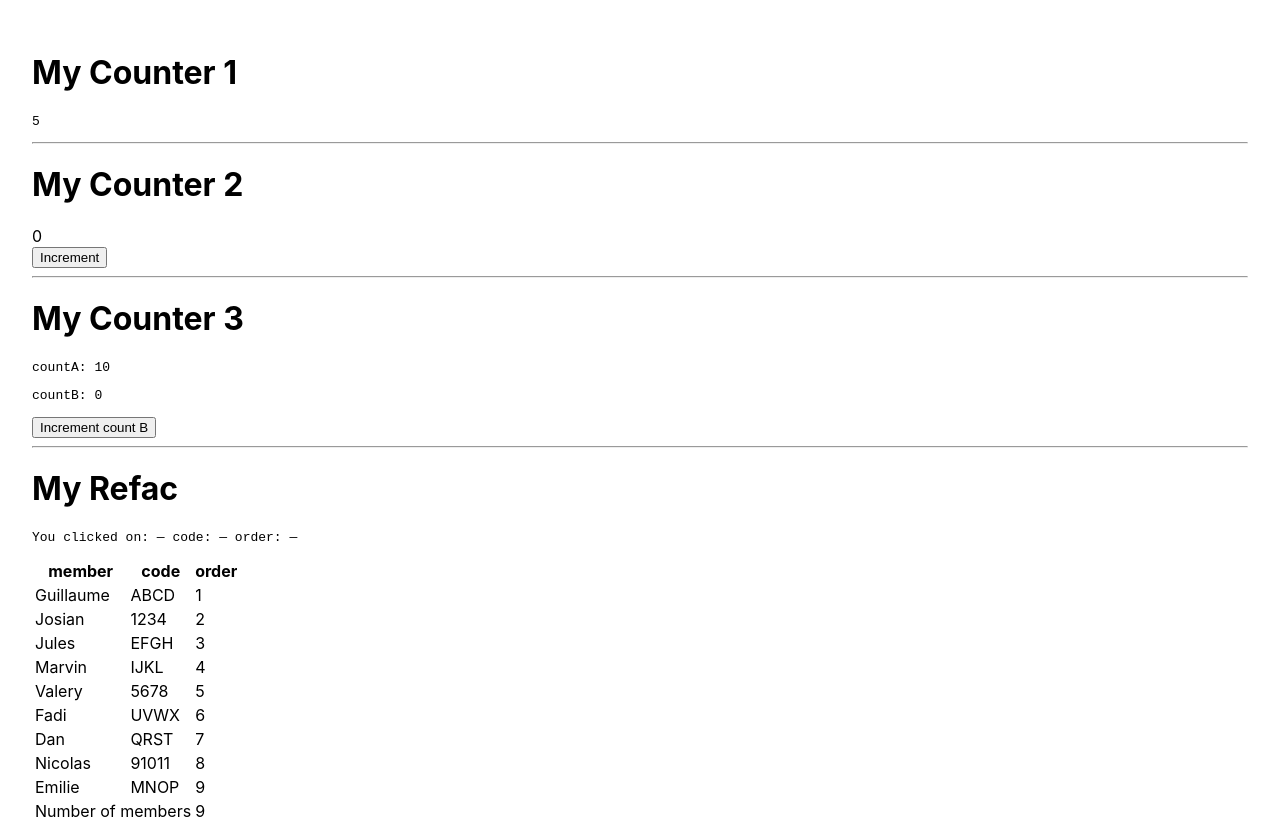
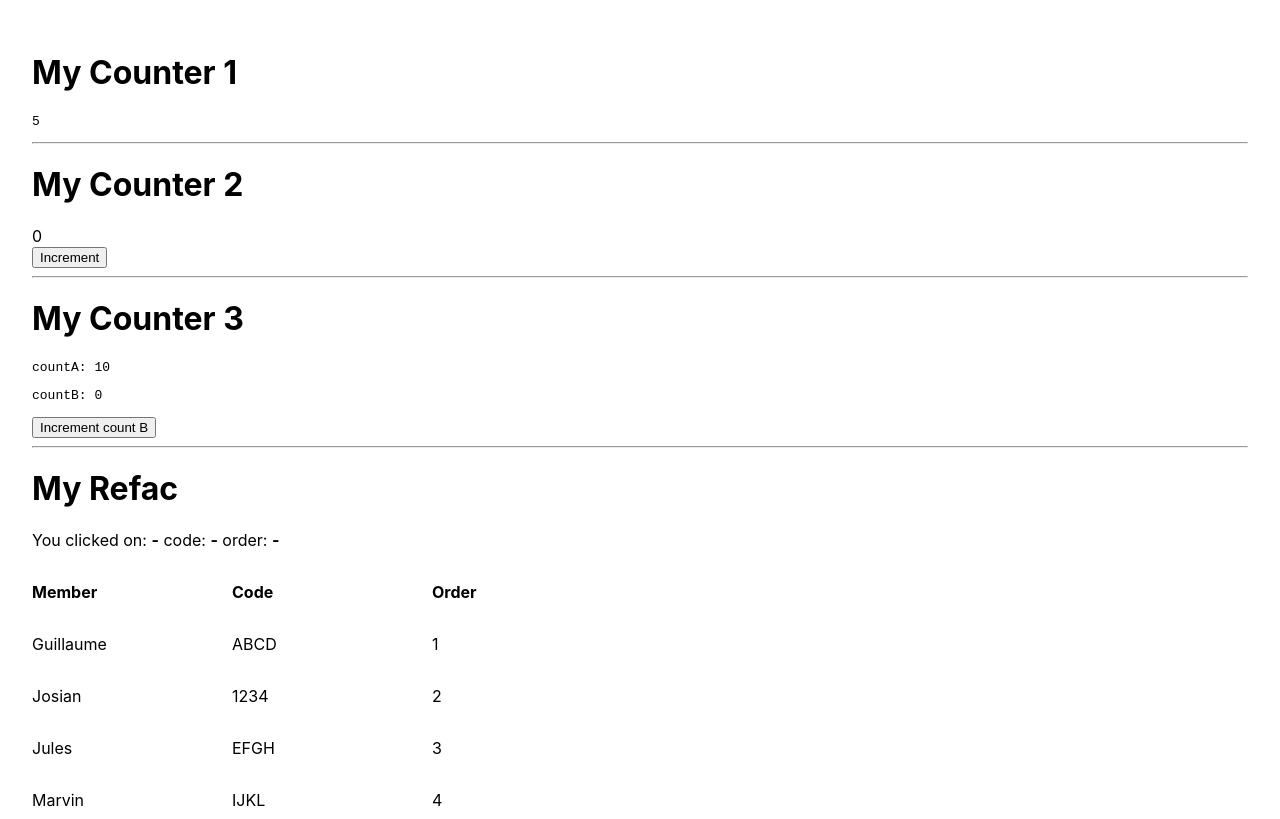
Before and after one commit to wadebutler/box_office, a React (Create React App) app: page / in a window 1280 px wide. Shown: the top 819 px of the page. Built offline with nearby package versions, Linux system fonts and the light colour scheme.

Commit message:
excersize 4

```diff
--- a/src/exercises/4-Refac/index.jsx
+++ b/src/exercises/4-Refac/index.jsx
@@ -10,151 +10,54 @@
 import { useState } from "react";
 
 const Refac = () => {
-  const [member, setMember] = useState();
-  const [code, setCode] = useState();
-  const [order, setOrder] = useState();
+  const [member, setMember] = useState("-");
+  const [code, setCode] = useState("-");
+  const [order, setOrder] = useState(null);
+  const [data, setData] = useState([
+    {name: "Guillaume", code: "ABCD", order: 1},
+    {name: "Josian", code: "1234", order: 2},
+    {name: "Jules", code: "EFGH", order: 3},
+    {name: "Marvin", code: "IJKL", order: 4},
+    {name: "Valery", code: "5678", order: 5},
+    {name: "Fadi", code: "UVWX", order: 6},
+    {name: "Dan", code: "QRST", order: 7},
+    {name: "Nicolas", code: "91011", order: 8},
+    {name: "Emilie", code: "MNOP", order: 9}
+  ])
+
+  const handleRows = () => {
+    return data.map((item, index) => {
+      return (
+        <div key={index} onClick={() => handleClick(item)} style={{display: "flex", justifyContent: "space-between", width: "100%", cursor: "pointer"}}>
+          <p style={{width: 200}}>{item.name}</p>
+          <p style={{width: 200}}>{item.code}</p>
+          <p style={{width: 200}}>{item.order}</p>
+        </div>
+      )
+    })
+  }
+
+  const handleClick = (item) => {
+    setMember(item.name);
+    setCode(item.code);
+    setOrder(item.order);
+  }
 
   return (
     <div>
       <h1>My Refac</h1>
-      <pre>
-        You clicked on: {member || "—"} code: {code || "—"} order:{" "}
-        {order || "—"}
-      </pre>
-      <table>
-        <thead>
-          <tr>
-            <th>member</th>
-            <th>code</th>
-            <th>order</th>
-          </tr>
-        </thead>
-        <tbody>
-          <tr>
-            <td
-              onClick={() => {
-                setMember("Guillaume");
-                setCode("ABCD");
-                setOrder(1);
-              }}
-            >
-              {"Guillaume"}
-            </td>
-            <td>{"ABCD"}</td>
-            <td>1</td>
-          </tr>
-          <tr>
-            <td
-              onClick={() => {
-                setMember("Josian");
-                setCode("1234");
-                setOrder(2);
-              }}
-            >
-              {"Josian"}
-            </td>
-            <td>{"1234"}</td>
-            <td>2</td>
-          </tr>
-          <tr>
-            <td
-              onClick={() => {
-                setMember("Jules");
-                setCode("EFGH");
-                setOrder(3);
-              }}
-            >
-              {"Jules"}
-            </td>
-            <td>{"EFGH"}</td>
-            <td>3</td>
-          </tr>
-          <tr>
-            <td
-              onClick={() => {
-                setMember("Marvin");
-                setCode("IJKL");
-                setOrder(4);
-              }}
-            >
-              {"Marvin"}
-            </td>
-            <td>{"IJKL"}</td>
-            <td>4</td>
-          </tr>
-          <tr>
-            <td
-              onClick={() => {
-                setMember("Valery");
-                setCode("5678");
-                setOrder(5);
-              }}
-            >
-              {"Valery"}
-            </td>
-            <td>{"5678"}</td>
-            <td>5</td>
-          </tr>
-          <tr>
-            <td
-              onClick={() => {
-                setMember("Fadi");
-                setCode("UVWX");
-                setOrder(6);
-              }}
-            >
-              {"Fadi"}
-            </td>
-            <td>{"UVWX"}</td>
-            <td>6</td>
-          </tr>
-          <tr>
-            <td
-              onClick={() => {
-                setMember("Dan");
-                setCode("QRST");
-                setOrder(7);
-              }}
-            >
-              {"Dan"}
-            </td>
-            <td>{"QRST"}</td>
-            <td>7</td>
-          </tr>
-          <tr>
-            <td
-              onClick={() => {
-                setMember("Nicolas");
-                setCode("91011");
-                setOrder(8);
-              }}
-            >
-              {"Nicolas"}
-            </td>
-            <td>{"91011"}</td>
-            <td>8</td>
-          </tr>
-          <tr>
-            <td
-              onClick={() => {
-                setMember("Emilie");
-                setCode("MNOP");
-                setOrder(9);
-              }}
-            >
-              {"Emilie"}
-            </td>
-            <td>{"MNOP"}</td>
-            <td>9</td>
-          </tr>
-        </tbody>
-        <tfoot>
-          <tr>
-            <td colSpan={2}>Number of members</td>
-            <td>9</td>
-          </tr>
-        </tfoot>
-      </table>
+      <p  style={{width: 600}}>
+        You clicked on: <span style={{fontWeight: "bold"}}>{member}</span> code: <span style={{fontWeight: "bold"}}>{code}</span> order: <span style={{fontWeight: "bold"}}>{order ? order : "-"}</span>
+      </p>
+
+      <div style={{width: 600}}>
+        <div style={{display: "flex", justifyContent: "space-between"}}>
+          <p style={{width: 200, fontWeight: "bold"}}>Member</p>
+          <p style={{width: 200, fontWeight: "bold"}}>Code</p>
+          <p style={{width: 200, fontWeight: "bold"}}>Order</p>
+        </div>
+        {handleRows()}
+      </div>
     </div>
   );
 };
```
